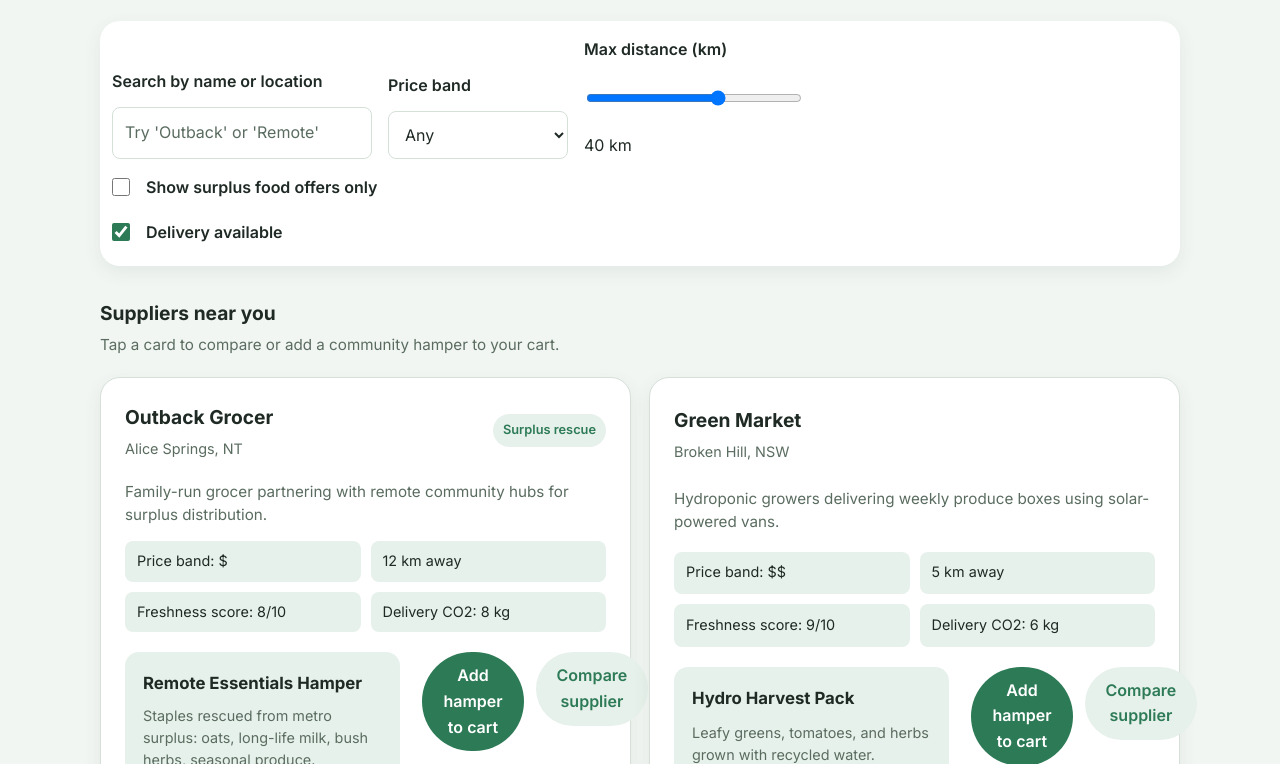
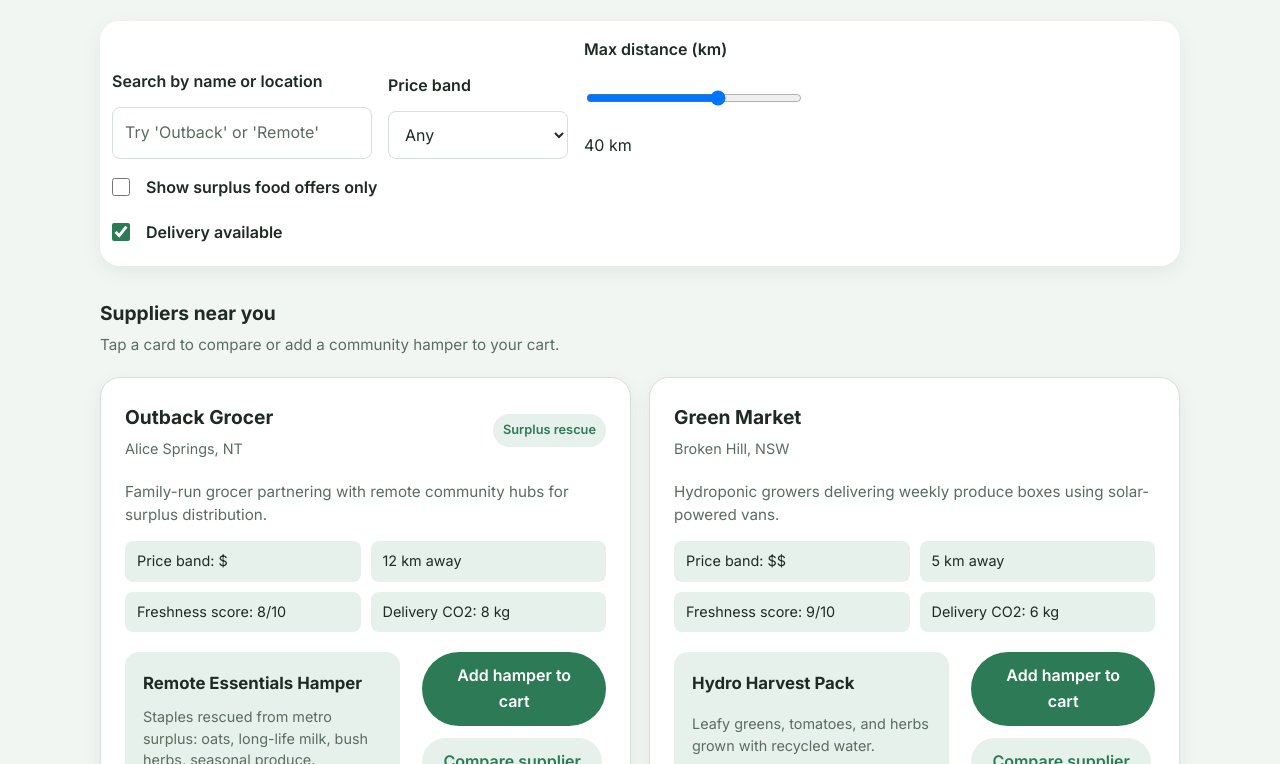
Before and after one commit to Tanheishanyang/Tanheishanyang.github.io, a plain HTML site: page index.html in a window 1280 px wide. Shown: the part 188-952 px from the top of the page. Drawn offline with Linux system fonts and the light colour scheme.

Commit message:
card label fix

```diff
--- a/index.html
+++ b/index.html
@@ -427,10 +427,12 @@ main {
   flex-direction: column;
   gap: 12px;
   width: 100%;
+  flex-wrap: wrap;
 }
 
 .action-row button {
   width: 100%;
+  max-width: 100%;
 }
 
 .primary-btn,
@@ -1117,10 +1119,13 @@ body.mobile-preview[data-theme='dark'] .home-indicator {
   .action-row {
     flex-direction: row;
     align-items: flex-start;
+    flex-wrap: wrap;
+    gap: 12px;
   }
 
   .action-row button {
     width: auto;
+    max-width: 100%;
   }
 }
 
```
